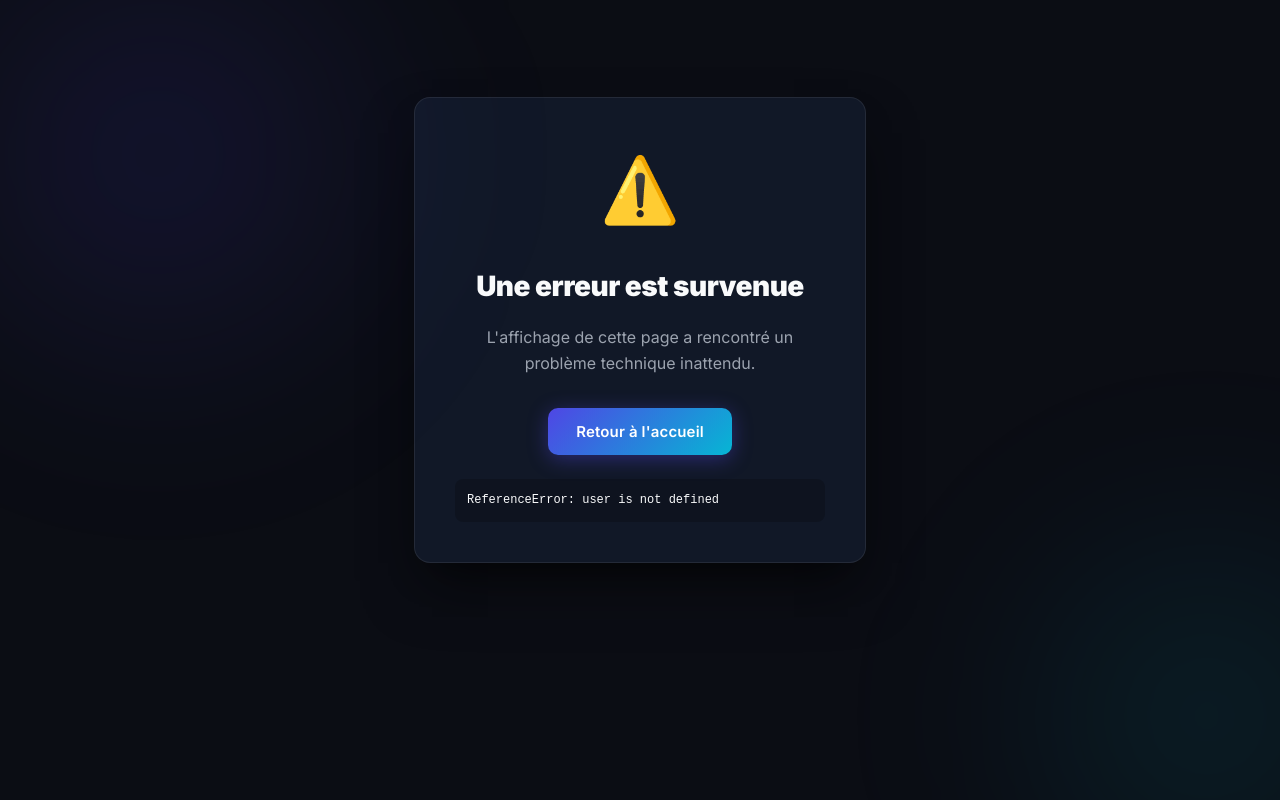
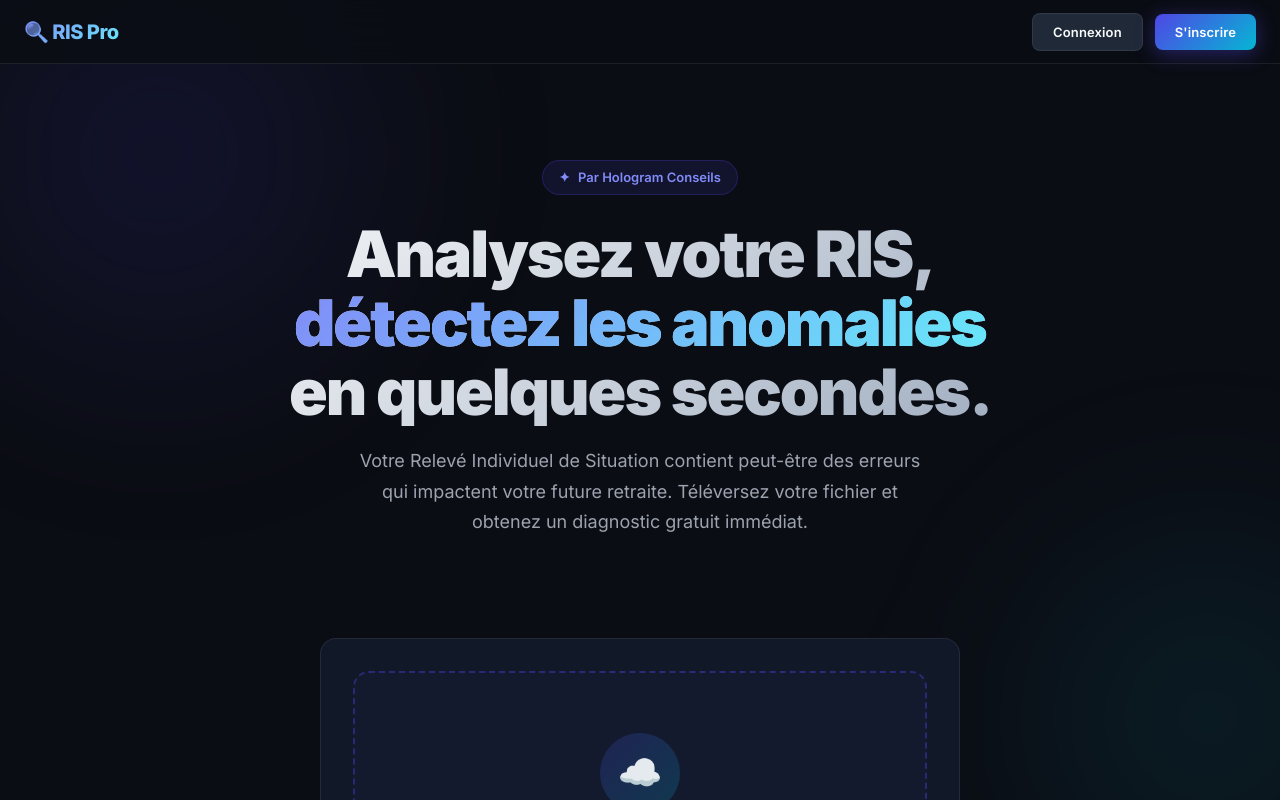
Before and after one commit to hologramconseils/ris-pro, a React (Vite) app in the folder frontend/: page / in a window 1280 px wide. Shown: the top 800 px of the page. Built offline with nearby package versions, Linux system fonts and the light colour scheme; no server answers.

Commit message:
fix: ReferenceError - user is not defined in AppContent

```diff
--- a/frontend/src/App.jsx
+++ b/frontend/src/App.jsx
@@ -1,5 +1,5 @@
 import { Routes, Route, useSearchParams } from 'react-router-dom'
-import { AuthProvider } from './context/AuthContext'
+import { AuthProvider, useAuth } from './context/AuthContext'
 import Navbar from './components/Navbar'
 import LandingPage from './pages/LandingPage'
 import PaymentSuccess from './pages/PaymentSuccess'
@@ -13,6 +13,7 @@ import Dashboard from './pages/Dashboard'
 import Footer from './components/Footer'
 
 function AppContent() {
+  const { user } = useAuth()
   const [searchParams] = useSearchParams()
   const isPaymentSuccess = searchParams.get('payment_success') === '1'
 
```
